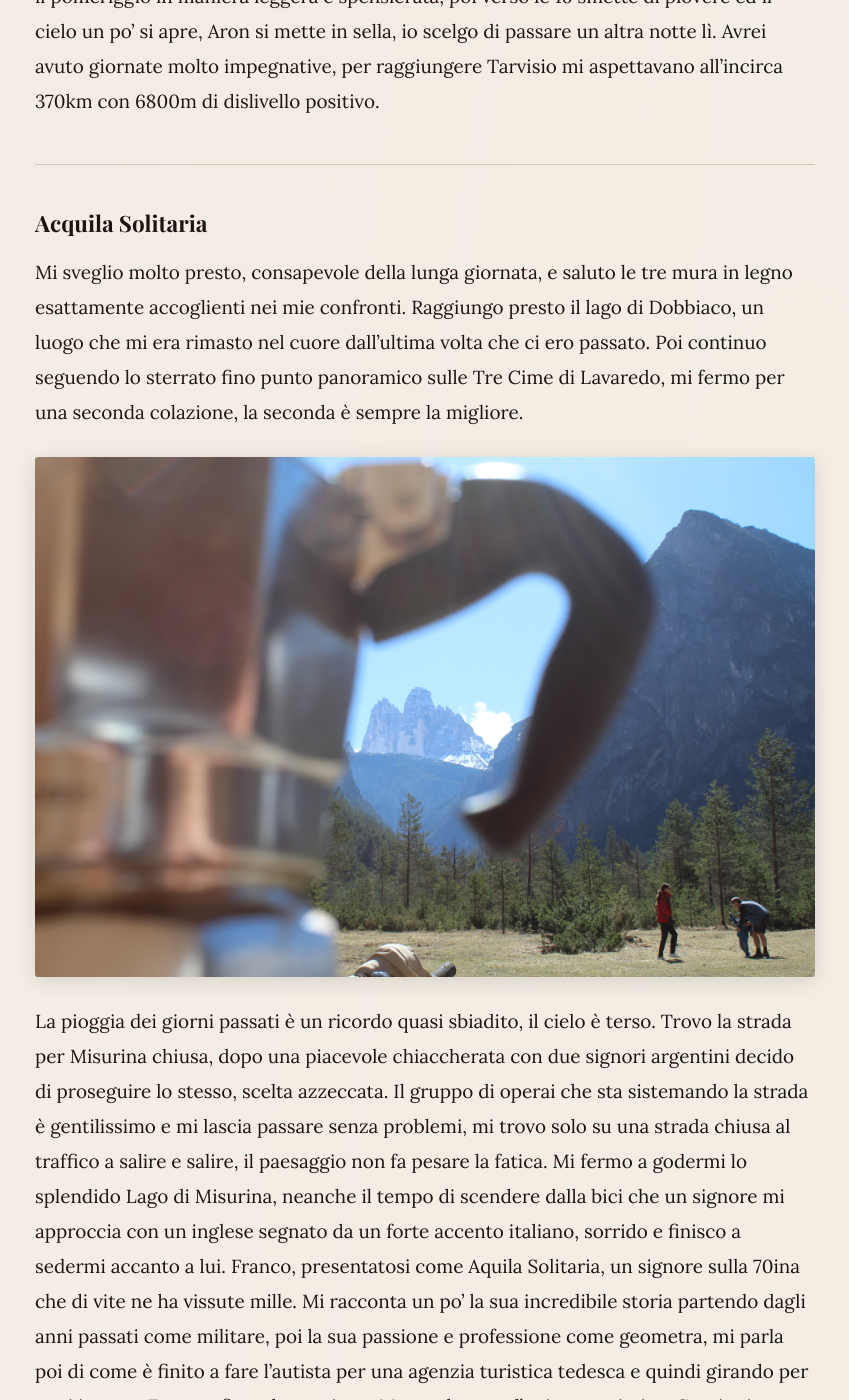
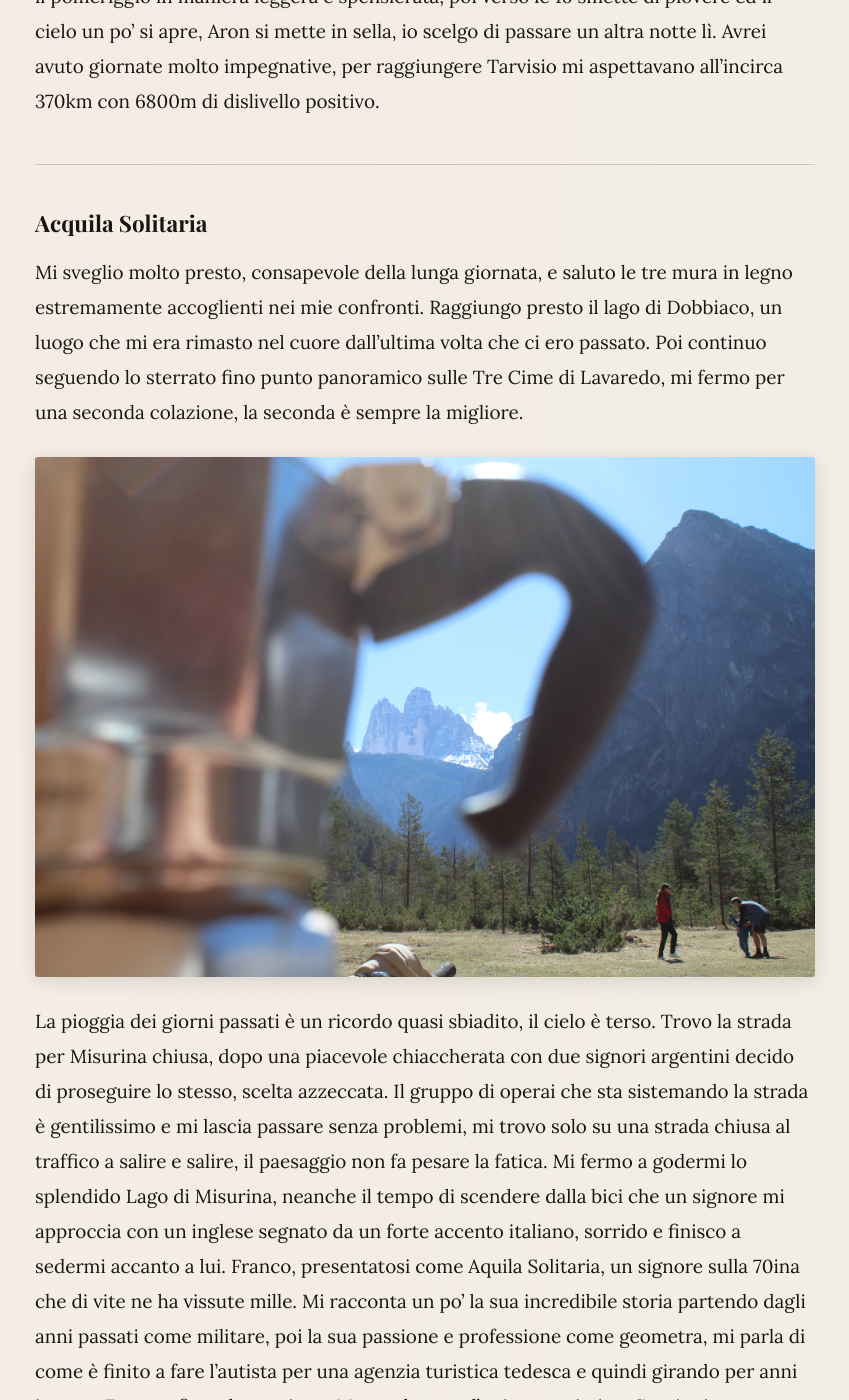
Before and after one commit to Pmod04/inbiciperlitalia, a Jekyll site: the page built from _posts/2026-05-20-POST3.md, in a window 1280 px wide and 1400 px high, scrolled down 4723 px. Shown: the whole window, without its empty margins (215-1064 px from the left). Built offline with Jekyll 4.4.1, drawn with Linux system fonts in a browser that asks for light colours; some web fonts are replaced; some of the changed text lies outside the part shown.

Commit message:
resolve merge confict

```diff
--- a/_posts/2026-05-20-POST3.md
+++ b/_posts/2026-05-20-POST3.md
@@ -38,14 +38,14 @@ La mattina mi sveglio con calma, piove ancora. Nel mentre che sto sistemando un
 
 ### **Acquila Solitaria**
 
-Mi sveglio molto presto, consapevole della lunga giornata, e saluto le tre mura in legno esattamente accoglienti nei mie confronti.
+Mi sveglio molto presto, consapevole della lunga giornata, e saluto le tre mura in legno estremamente accoglienti nei mie confronti.
 Raggiungo presto il lago di Dobbiaco, un luogo che mi era rimasto nel cuore dall'ultima volta che ci ero passato. Poi continuo seguendo lo sterrato fino punto panoramico sulle Tre Cime di Lavaredo, mi fermo per una seconda colazione, la seconda è sempre la migliore.
 
 ![colazione]({{ '/assets/images/2026_05_02_post3_colazione.JPG' | relative_url }})
 
 La pioggia dei giorni passati è un ricordo quasi sbiadito, il cielo è terso. Trovo la strada per Misurina chiusa, dopo una piacevole chiaccherata con due signori argentini decido di proseguire lo stesso, scelta azzeccata. Il gruppo di operai che sta sistemando la strada è gentilissimo e mi lascia passare senza problemi, mi trovo solo su una strada chiusa al traffico a salire e salire, il paesaggio non fa pesare la fatica.
 Mi fermo a godermi lo splendido Lago di Misurina, neanche il tempo di scendere dalla bici che un signore mi approccia con un inglese segnato da un forte accento italiano, sorrido e finisco a sedermi accanto a lui.
-Franco, presentatosi come Aquila Solitaria, un signore sulla 70ina che di vite ne ha vissute mille. Mi racconta un po' la sua incredibile storia partendo dagli anni passati come militare, poi la sua passione e professione come geometra, mi parla poi di come è finito a fare l'autista per una agenzia turistica tedesca e quindi girando per anni in tutta Europa, finendo persino a Mosca durante l'unione sovietica. Continuiamo a parlare in maniera piacevole spaziando di argomento in argomento, poi dopo qualche ora lo saluto, scatto un paio di foto al lago e ritorno in movimento. Durante la discesa sorrido, ho l'immagine di Franco nella mente, oggi è un felice pensionato, di tanto in tanto si fa dei giri in moto, deve capire cosa fare di una soffitta sommersa dagli appunti giornalieri di una folle vita, non basterebbero 10 libri a raccontarla.
+Franco, presentatosi come Aquila Solitaria, un signore sulla 70ina che di vite ne ha vissute mille. Mi racconta un po' la sua incredibile storia partendo dagli anni passati come militare, poi la sua passione e professione come geometra, mi parla di come è finito a fare l'autista per una agenzia turistica tedesca e quindi girando per anni in tutta Europa, finendo persino a Mosca durante l'unione sovietica. Continuiamo a parlare in maniera piacevole spaziando di argomento in argomento, poi dopo qualche ora lo saluto, scatto un paio di foto al lago e ritorno in movimento. Durante la discesa sorrido, ho l'immagine di Franco nella mente, oggi è un felice pensionato, di tanto in tanto si fa dei giri in moto, deve capire cosa fare di una soffitta sommersa dagli appunti giornalieri di una folle vita, non basterebbero 10 libri a raccontarla.
 
 ![franco1]({{ '/assets/images/2026_05_02_post3_franco1.JPG' | relative_url }})
 
@@ -55,7 +55,7 @@ Franco, presentatosi come Aquila Solitaria, un signore sulla 70ina che di vite n
 
 ![montagne3]({{ '/assets/images/2026_05_02_post3_montagne3.JPG' | relative_url }})
 
-Continuo a scendere e tutto intorno montagne pazzesche, potrebbero essere state portate dell'Himalaya. Giungo a Vigo di Cadore che sono passate le ore più calde, l'ideale per la lunga salita che mi attende. Salgo per ore, la strada non molla un attimo, non ci sono macchine, solo io, il fiatone e il cuore che mi martella le orecchie. Mi accosto un istante per mangiare della cioccolata e vedo i tornanti che mi tocca percorrere, indugio un po'. Sudato come sono non posso fermarmi a riposare, vorrebbe dire congelarmi e non riuscire più a ripartire, ho già goduto della dose di sole gentilmente offerta da questa giornata. Mi muovo a zig zag tra le due corsie cercando di alleviare lo sforzo, invano vista la pendenza del 20%. Ad infondermi vigore ci pensa Battisti e qualche santo che ho costretto in terra, arrivo in cima, sella Ciampigotto 1790m, sfinito monto la tenda poco distante dalla deserta strada, dormo sul confine tra Veneto e Friuli, sulla porta di una nuova regione.
+Continuo a scendere e tutto intorno montagne pazzesche, potrebbero essere state portate dell'Himalaya. Giungo a Vigo di Cadore che sono passate le ore più calde, l'ideale per la lunga salita che mi attende. Salgo per ore, la strada non molla un attimo, non ci sono macchine, solo io, il fiatone e il cuore che mi martella le orecchie. Mi accosto un istante per mangiare della cioccolata e vedo i tornanti che mi tocca percorrere, indugio un po'. Sudato come sono non posso fermarmi a riposare, vorrebbe dire congelarmi e non riuscire più a ripartire, ho già goduto della dose di sole gentilmente offerta da questa giornata. Mi muovo a zig zag tra le due corsie cercando di alleviare lo sforzo, invano vista la pendenza del 20%. Ad infondermi vigore ci pensa Battisti e qualche santo che ho costretto in terra, arrivo in cima, sella Ciampigotto 1790m, sfinito monto la tenda poco distante dalla deserta strada. Dormo sul confine tra Veneto e Friuli, sulla porta di una nuova regione.
 
 ![sella]({{ '/assets/images/2026_05_02_post3_sella.JPG' | relative_url }})
 
```
Also changed, not shown: other parts of _posts/2026-05-20-POST3.md (+2 -2 lines), _posts/2026-04-20-POST1.md (+1 -0 lines).
